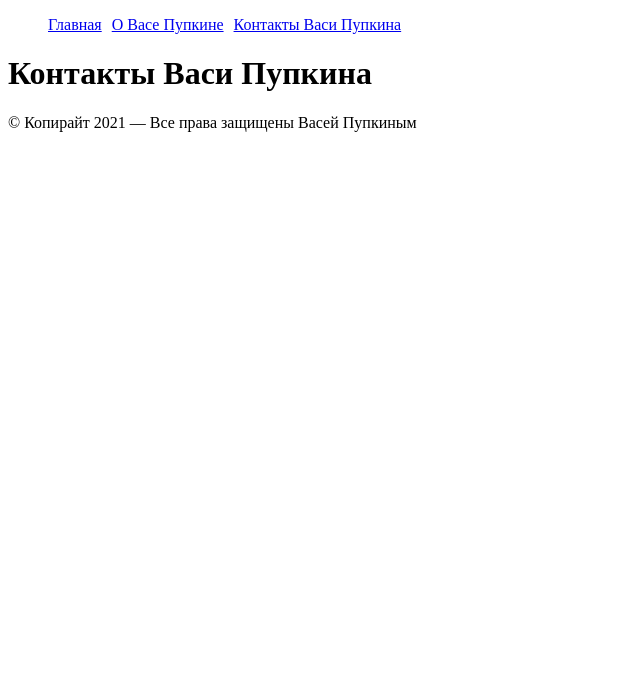
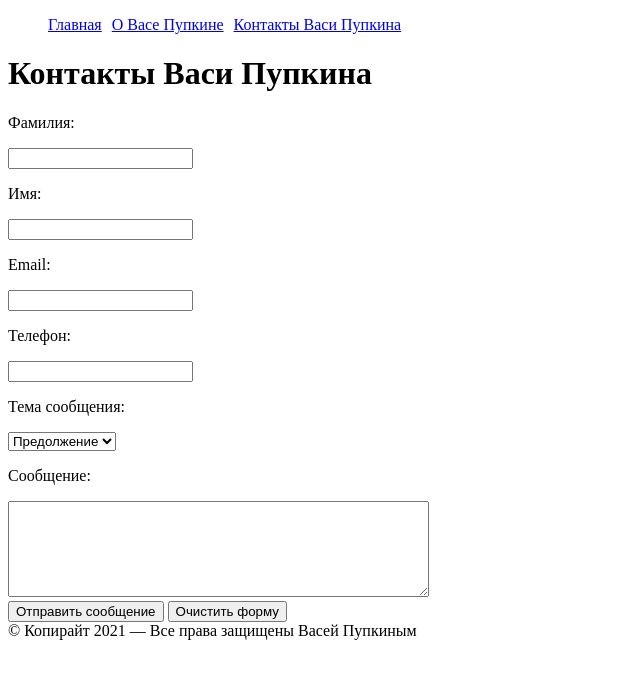
Before and after one commit to SEMExperts/PythonAdvanced, a plain HTML site: page lesson_8/contact.html in a window 1280 px wide. Shown: the whole page, without its empty margins (0-640 px from the left). Drawn offline with Linux system fonts and the light colour scheme.

Commit message:
Added form

```diff
--- a/lesson_8/contact.html
+++ b/lesson_8/contact.html
@@ -10,6 +10,27 @@
 <body>
 <menu><a href="index.html">Главная</a><a href="about.html">О Васе Пупкине</a><a href="contact.html">Контакты Васи Пупкина</a></menu>
 <h1>Контакты Васи Пупкина</h1>
+<form>
+    <p>Фамилия:</p>
+    <input>
+    <p>Имя:</p>
+    <input>
+    <p>Email:</p>
+    <input type="email">
+    <p>Телефон:</p>
+    <input type="tel">
+    <p>Тема сообщения:</p>
+    <select>
+        <option>Предолжение</option>
+        <option>Вопрос</option>
+        <option>Поддержка</option>
+    </select>
+    <p>Сообщение:</p>
+    <textarea rows="6" cols="50" name="text"></textarea><br>
+    <input type="button" value="Отправить сообщение">
+    <input type="button" value="Очистить форму">
+
+</form>
 <footer>&#169; Копирайт 2021 &#8212; Все права защищены Васей Пупкиным</footer>
 </body>
 </html>
```
Also changed, not shown: lesson_8/about.html (+12 -0 lines).
